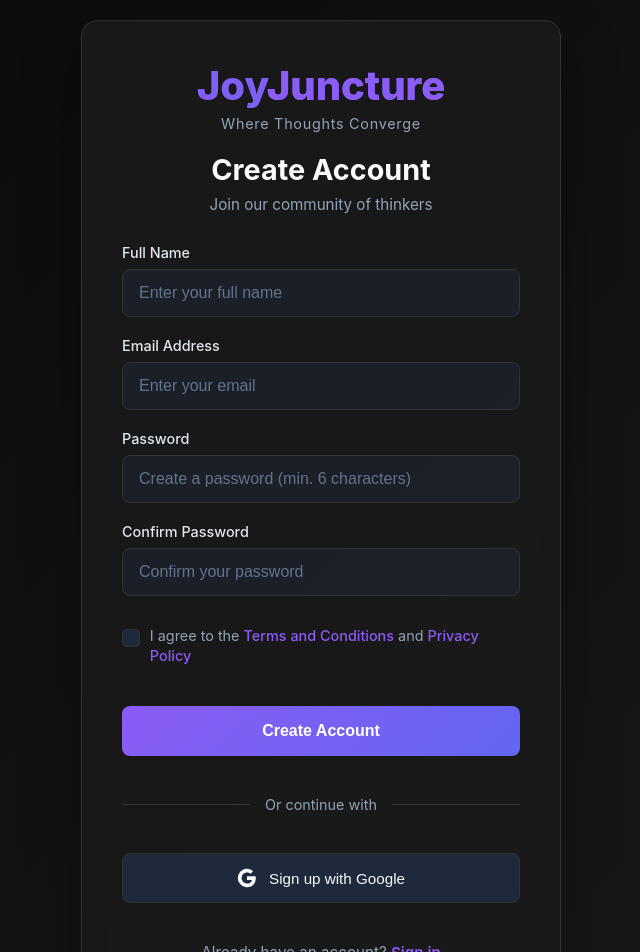
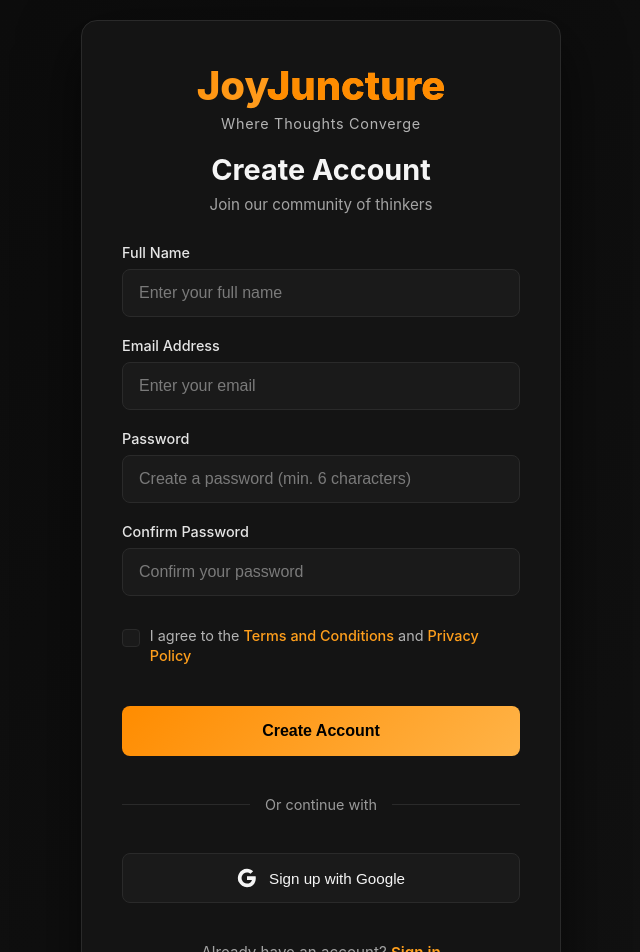
Before and after one commit to RathanPaida/joy_juncture_gwoc, a Next.js app: page /register in a window 1280 px wide. Shown: the top 952 px of the page, without its empty margins (319-959 px from the left). Built offline with nearby package versions, Linux system fonts and the light colour scheme; no server answers.

Commit message:
fixed errors

```diff
--- a/app/(auth)/login/login.css
+++ b/app/(auth)/login/login.css
@@ -1,24 +1,28 @@
 /* app/login/login.css */
+/* SAME STRUCTURE – Black background + Orange theme */
+
+/* ===== CONTAINER ===== */
 .login-container {
   min-height: 100vh;
   display: flex;
   align-items: center;
   justify-content: center;
-  background: linear-gradient(135deg, #0a0a0a 0%, #1a1a1a 100%);
+  background: linear-gradient(135deg, #0b0b0b 0%, #121212 100%);
   padding: 20px;
 }
 
+/* ===== CARD ===== */
 .login-card {
-  background: rgba(26, 26, 26, 0.9);
-  border: 1px solid #333;
+  background: #141414;
+  border: 1px solid #2a2a2a;
   border-radius: 16px;
   padding: 40px;
   width: 100%;
   max-width: 420px;
-  box-shadow: 0 20px 60px rgba(0, 0, 0, 0.3);
-  backdrop-filter: blur(10px);
+  box-shadow: 0 20px 60px rgba(0, 0, 0, 0.6);
 }
 
+/* ===== HEADER ===== */
 .login-header {
   text-align: center;
   margin-bottom: 30px;
@@ -27,51 +31,54 @@
 .logo {
   font-size: 2.5rem;
   font-weight: 800;
-  background: linear-gradient(135deg, #8b5cf6 0%, #6366f1 100%);
+  background: linear-gradient(135deg, #ff8c00 0%, #ffb347 100%);
   -webkit-background-clip: text;
   -webkit-text-fill-color: transparent;
   margin-bottom: 5px;
 }
 
 .logo-accent {
-  color: #8b5cf6;
-  -webkit-text-fill-color: #8b5cf6;
+  color: #ff8c00;
+  -webkit-text-fill-color: #ff8c00;
 }
 
 .tagline {
-  color: #94a3b8;
+  color: #b3b3b3;
   font-size: 0.9rem;
   letter-spacing: 0.05em;
   margin-bottom: 20px;
 }
 
 .login-header h2 {
-  color: #f8fafc;
+  color: #f5f5f5;
   font-size: 1.8rem;
   margin-bottom: 8px;
 }
 
 .subtitle {
-  color: #94a3b8;
+  color: #a3a3a3;
   font-size: 0.95rem;
 }
 
+/* ===== FORM ===== */
 .login-form {
   display: flex;
   flex-direction: column;
   gap: 20px;
 }
 
+/* ===== ERROR ===== */
 .error-message {
-  background: rgba(220, 38, 38, 0.1);
-  border: 1px solid rgba(220, 38, 38, 0.3);
+  background: rgba(255, 140, 0, 0.12);
+  border: 1px solid rgba(255, 140, 0, 0.35);
   border-radius: 8px;
   padding: 12px;
-  color: #f87171;
+  color: #ff9f1c;
   font-size: 0.9rem;
   text-align: center;
 }
 
+/* ===== INPUTS ===== */
 .input-group {
   display: flex;
   flex-direction: column;
@@ -79,31 +86,32 @@
 }
 
 .input-group label {
-  color: #e2e8f0;
+  color: #e5e5e5;
   font-size: 0.9rem;
   font-weight: 500;
 }
 
 .input-group input {
-  background: rgba(30, 41, 59, 0.5);
-  border: 1px solid #333;
+  background: #1a1a1a;
+  border: 1px solid #2a2a2a;
   border-radius: 8px;
   padding: 14px 16px;
-  color: #f8fafc;
+  color: #f5f5f5;
   font-size: 1rem;
   transition: all 0.3s;
 }
 
 .input-group input:focus {
   outline: none;
-  border-color: #8b5cf6;
-  box-shadow: 0 0 0 3px rgba(139, 92, 246, 0.1);
+  border-color: #ff8c00;
+  box-shadow: 0 0 0 3px rgba(255, 140, 0, 0.25);
 }
 
 .input-group input::placeholder {
-  color: #64748b;
+  color: #7a7a7a;
 }
 
+/* ===== OPTIONS ===== */
 .options {
   display: flex;
   justify-content: space-between;
@@ -115,7 +123,7 @@
   display: flex;
   align-items: center;
   gap: 8px;
-  color: #94a3b8;
+  color: #b3b3b3;
   font-size: 0.9rem;
   cursor: pointer;
 }
@@ -123,27 +131,29 @@
 .remember input[type="checkbox"] {
   width: 18px;
   height: 18px;
-  background: #1e293b;
-  border: 1px solid #333;
+  background: #1a1a1a;
+  border: 1px solid #2a2a2a;
   border-radius: 4px;
   cursor: pointer;
 }
 
+/* ===== LINKS ===== */
 .forgot-link {
-  color: #8b5cf6;
+  color: #ff9f1c;
   text-decoration: none;
   font-size: 0.9rem;
   transition: color 0.3s;
 }
 
 .forgot-link:hover {
-  color: #a78bfa;
+  color: #ffb347;
   text-decoration: underline;
 }
 
+/* ===== LOGIN BUTTON ===== */
 .login-btn {
-  background: linear-gradient(135deg, #8b5cf6 0%, #6366f1 100%);
-  color: white;
+  background: linear-gradient(135deg, #ff8c00 0%, #ffb347 100%);
+  color: #000;
   border: none;
   border-radius: 8px;
   padding: 16px;
@@ -156,14 +166,15 @@
 
 .login-btn:hover:not(:disabled) {
   transform: translateY(-2px);
-  box-shadow: 0 10px 25px rgba(139, 92, 246, 0.3);
+  box-shadow: 0 10px 25px rgba(255, 140, 0, 0.4);
 }
 
 .login-btn:disabled {
-  opacity: 0.7;
+  opacity: 0.6;
   cursor: not-allowed;
 }
 
+/* ===== DIVIDER ===== */
 .divider {
   display: flex;
   align-items: center;
@@ -176,25 +187,26 @@
   content: '';
   flex: 1;
   height: 1px;
-  background: #333;
+  background: #2a2a2a;
 }
 
 .divider span {
   padding: 0 15px;
-  color: #94a3b8;
+  color: #9a9a9a;
   font-size: 0.9rem;
 }
 
+/* ===== GOOGLE BUTTON ===== */
 .google-btn {
   display: flex;
   align-items: center;
   justify-content: center;
   gap: 12px;
-  background: #1e293b;
-  border: 1px solid #333;
+  background: #1a1a1a;
+  border: 1px solid #2a2a2a;
   border-radius: 8px;
   padding: 14px;
-  color: #f8fafc;
+  color: #f5f5f5;
   font-size: 0.95rem;
   font-weight: 500;
   cursor: pointer;
@@ -202,8 +214,8 @@
 }
 
 .google-btn:hover {
-  background: #2d3748;
-  border-color: #4a5568;
+  background: #202020;
+  border-color: #ff8c00;
 }
 
 .google-icon {
@@ -211,15 +223,16 @@
   height: 20px;
 }
 
+/* ===== REGISTER LINK ===== */
 .register-link {
   text-align: center;
-  color: #94a3b8;
+  color: #a3a3a3;
   font-size: 0.95rem;
   margin-top: 20px;
 }
 
 .register-link a {
-  color: #8b5cf6;
+  color: #ff9f1c;
   text-decoration: none;
   font-weight: 600;
 }
@@ -228,7 +241,7 @@
   text-decoration: underline;
 }
 
-/* Responsive */
+/* ===== RESPONSIVE ===== */
 @media (max-width: 480px) {
   .login-card {
     padding: 30px 20px;
--- a/app/(auth)/register/register.css
+++ b/app/(auth)/register/register.css
@@ -1,24 +1,28 @@
 /* app/register/register.css */
+/* SAME STRUCTURE – Black background + Orange theme */
+
+/* ===== CONTAINER ===== */
 .register-container {
   min-height: 100vh;
   display: flex;
   align-items: center;
   justify-content: center;
-  background: linear-gradient(135deg, #0a0a0a 0%, #1a1a1a 100%);
+  background: linear-gradient(135deg, #0b0b0b 0%, #121212 100%);
   padding: 20px;
 }
 
+/* ===== CARD ===== */
 .register-card {
-  background: rgba(26, 26, 26, 0.9);
-  border: 1px solid #333;
+  background: #141414;
+  border: 1px solid #2a2a2a;
   border-radius: 16px;
   padding: 40px;
   width: 100%;
   max-width: 480px;
-  box-shadow: 0 20px 60px rgba(0, 0, 0, 0.3);
-  backdrop-filter: blur(10px);
+  box-shadow: 0 20px 60px rgba(0, 0, 0, 0.6);
 }
 
+/* ===== HEADER ===== */
 .register-header {
   text-align: center;
   margin-bottom: 30px;
@@ -27,51 +31,54 @@
 .logo {
   font-size: 2.5rem;
   font-weight: 800;
-  background: linear-gradient(135deg, #8b5cf6 0%, #6366f1 100%);
+  background: linear-gradient(135deg, #ff8c00 0%, #ffb347 100%);
   -webkit-background-clip: text;
   -webkit-text-fill-color: transparent;
   margin-bottom: 5px;
 }
 
 .logo-accent {
-  color: #8b5cf6;
-  -webkit-text-fill-color: #8b5cf6;
+  color: #ff8c00;
+  -webkit-text-fill-color: #ff8c00;
 }
 
 .tagline {
-  color: #94a3b8;
+  color: #b3b3b3;
   font-size: 0.9rem;
   letter-spacing: 0.05em;
   margin-bottom: 20px;
 }
 
 .register-header h2 {
-  color: #f8fafc;
+  color: #f5f5f5;
   font-size: 1.8rem;
   margin-bottom: 8px;
 }
 
 .subtitle {
-  color: #94a3b8;
+  color: #a3a3a3;
   font-size: 0.95rem;
 }
 
+/* ===== FORM ===== */
 .register-form {
   display: flex;
   flex-direction: column;
   gap: 20px;
 }
 
+/* ===== ERROR ===== */
 .error-message {
-  background: rgba(220, 38, 38, 0.1);
-  border: 1px solid rgba(220, 38, 38, 0.3);
+  background: rgba(255, 140, 0, 0.12);
+  border: 1px solid rgba(255, 140, 0, 0.35);
   border-radius: 8px;
   padding: 12px;
-  color: #f87171;
+  color: #ff9f1c;
   font-size: 0.9rem;
   text-align: center;
 }
 
+/* ===== INPUTS ===== */
 .input-group {
   display: flex;
   flex-direction: column;
@@ -79,31 +86,32 @@
 }
 
 .input-group label {
-  color: #e2e8f0;
+  color: #e5e5e5;
   font-size: 0.9rem;
   font-weight: 500;
 }
 
 .input-group input {
-  background: rgba(30, 41, 59, 0.5);
-  border: 1px solid #333;
+  background: #1a1a1a;
+  border: 1px solid #2a2a2a;
   border-radius: 8px;
   padding: 14px 16px;
-  color: #f8fafc;
+  color: #f5f5f5;
   font-size: 1rem;
   transition: all 0.3s;
 }
 
 .input-group input:focus {
   outline: none;
-  border-color: #8b5cf6;
-  box-shadow: 0 0 0 3px rgba(139, 92, 246, 0.1);
+  border-color: #ff8c00;
+  box-shadow: 0 0 0 3px rgba(255, 140, 0, 0.25);
 }
 
 .input-group input::placeholder {
-  color: #64748b;
+  color: #7a7a7a;
 }
 
+/* ===== TERMS ===== */
 .terms-group {
   margin: 10px 0;
 }
@@ -112,7 +120,7 @@
   display: flex;
   align-items: flex-start;
   gap: 10px;
-  color: #94a3b8;
+  color: #b3b3b3;
   font-size: 0.9rem;
   line-height: 1.4;
   cursor: pointer;
@@ -121,8 +129,8 @@
 .terms-checkbox {
   width: 18px;
   height: 18px;
-  background: #1e293b;
-  border: 1px solid #333;
+  background: #1a1a1a;
+  border: 1px solid #2a2a2a;
   border-radius: 4px;
   margin-top: 3px;
   cursor: pointer;
@@ -131,14 +139,14 @@
 }
 
 .terms-checkbox:checked {
-  background: #8b5cf6;
-  border-color: #8b5cf6;
+  background: #ff8c00;
+  border-color: #ff8c00;
 }
 
 .terms-checkbox:checked::after {
   content: '✓';
   position: absolute;
-  color: white;
+  color: #000;
   font-size: 14px;
   top: 50%;
   left: 50%;
@@ -146,7 +154,7 @@
 }
 
 .terms-link {
-  color: #8b5cf6;
+  color: #ff9f1c;
   text-decoration: none;
   font-weight: 500;
 }
@@ -155,9 +163,10 @@
   text-decoration: underline;
 }
 
+/* ===== PRIMARY BUTTON ===== */
 .register-btn {
-  background: linear-gradient(135deg, #8b5cf6 0%, #6366f1 100%);
-  color: white;
+  background: linear-gradient(135deg, #ff8c00 0%, #ffb347 100%);
+  color: #000;
   border: none;
   border-radius: 8px;
   padding: 16px;
@@ -170,14 +179,15 @@
 
 .register-btn:hover:not(:disabled) {
   transform: translateY(-2px);
-  box-shadow: 0 10px 25px rgba(139, 92, 246, 0.3);
+  box-shadow: 0 10px 25px rgba(255, 140, 0, 0.4);
 }
 
 .register-btn:disabled {
-  opacity: 0.7;
+  opacity: 0.6;
   cursor: not-allowed;
 }
 
+/* ===== DIVIDER ===== */
 .divider {
   display: flex;
   align-items: center;
@@ -190,25 +200,26 @@
   content: '';
   flex: 1;
   height: 1px;
-  background: #333;
+  background: #2a2a2a;
 }
 
 .divider span {
   padding: 0 15px;
-  color: #94a3b8;
+  color: #9a9a9a;
   font-size: 0.9rem;
 }
 
+/* ===== GOOGLE BUTTON ===== */
 .google-btn {
   display: flex;
   align-items: center;
   justify-content: center;
   gap: 12px;
-  background: #1e293b;
-  border: 1px solid #333;
+  background: #1a1a1a;
+  border: 1px solid #2a2a2a;
   border-radius: 8px;
   padding: 14px;
-  color: #f8fafc;
+  color: #f5f5f5;
   font-size: 0.95rem;
   font-weight: 500;
   cursor: pointer;
@@ -216,8 +227,8 @@
 }
 
 .google-btn:hover {
-  background: #2d3748;
-  border-color: #4a5568;
+  background: #202020;
+  border-color: #ff8c00;
 }
 
 .google-icon {
@@ -225,15 +236,16 @@
   height: 20px;
 }
 
+/* ===== LOGIN LINK ===== */
 .login-link {
   text-align: center;
-  color: #94a3b8;
+  color: #a3a3a3;
   font-size: 0.95rem;
   margin-top: 20px;
 }
 
 .login-link a {
-  color: #8b5cf6;
+  color: #ff9f1c;
   text-decoration: none;
   font-weight: 600;
 }
@@ -242,7 +254,7 @@
   text-decoration: underline;
 }
 
-/* Responsive */
+/* ===== RESPONSIVE ===== */
 @media (max-width: 480px) {
   .register-card {
     padding: 30px 20px;
--- a/app/api/send-otp/route.ts
+++ /dev/null
@@ -1,34 +0,0 @@
-// app/api/send-otp/route.ts - SIMPLIFIED WORKING VERSION
-import { NextResponse } from 'next/server';
-
-export async function POST(request: Request) {
-  try {
-    const { email, otp } = await request.json();
-
-    console.log(`📧 Attempting to send OTP to ${email}: ${otp}`);
-
-    // For now, just simulate success and log to console
-    // In production, integrate with: SendGrid, Resend, AWS SES, etc.
-
-    return NextResponse.json({
-      success: true,
-      message: `OTP ${otp} would be sent to ${email}`,
-      debug: {
-        email,
-        otp,
-        timestamp: new Date().toISOString()
-      }
-    });
-
-  } catch (error) {
-    console.error('Email API error:', error);
-    return NextResponse.json(
-      {
-        success: true, // Return true even on error for testing
-        message: 'Using fallback OTP system',
-        debug: { error: String(error) }
-      },
-      { status: 200 } // Return 200 instead of 500 for now
-    );
-  }
-}
```
Also changed, not shown: app/api/auth/[...nextauth]/route.ts (deleted, +0 -89 lines), app/api/auth/login/route.ts (deleted, +0 -67 lines), app/api/auth/register/route.ts (deleted, +0 -71 lines).
